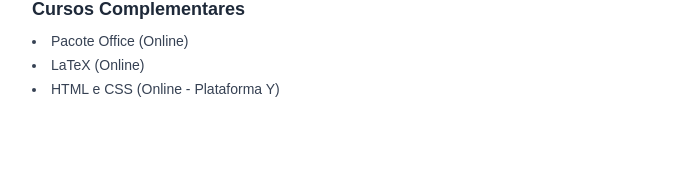
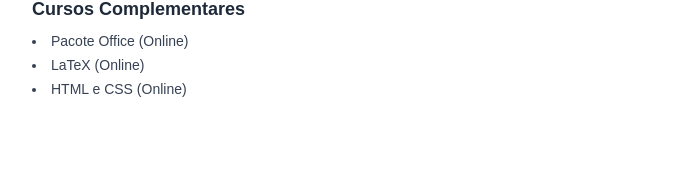
Before and after one commit to EduCardoso22/meu-portfolio, a Next.js app: page /sobre in a window 1280 px wide. Shown: the part 1433-1602 px from the top of the page, without its empty margins (176-870 px from the left). Built offline with nearby package versions, Linux system fonts and the light colour scheme.

Commit message:
att final

```diff
--- a/src/app/sobre/page.tsx
+++ b/src/app/sobre/page.tsx
@@ -93,7 +93,7 @@
              <ul className="list-disc list-inside space-y-1 text-sm mt-2 text-gray-700 dark:text-gray-300">
                 <li>Pacote Office (Online)</li>
                 <li>LaTeX (Online)</li>
-                <li>HTML e CSS (Online - Plataforma Y)</li>
+                <li>HTML e CSS (Online)</li>
              </ul>
           </article>
         </div>
```
